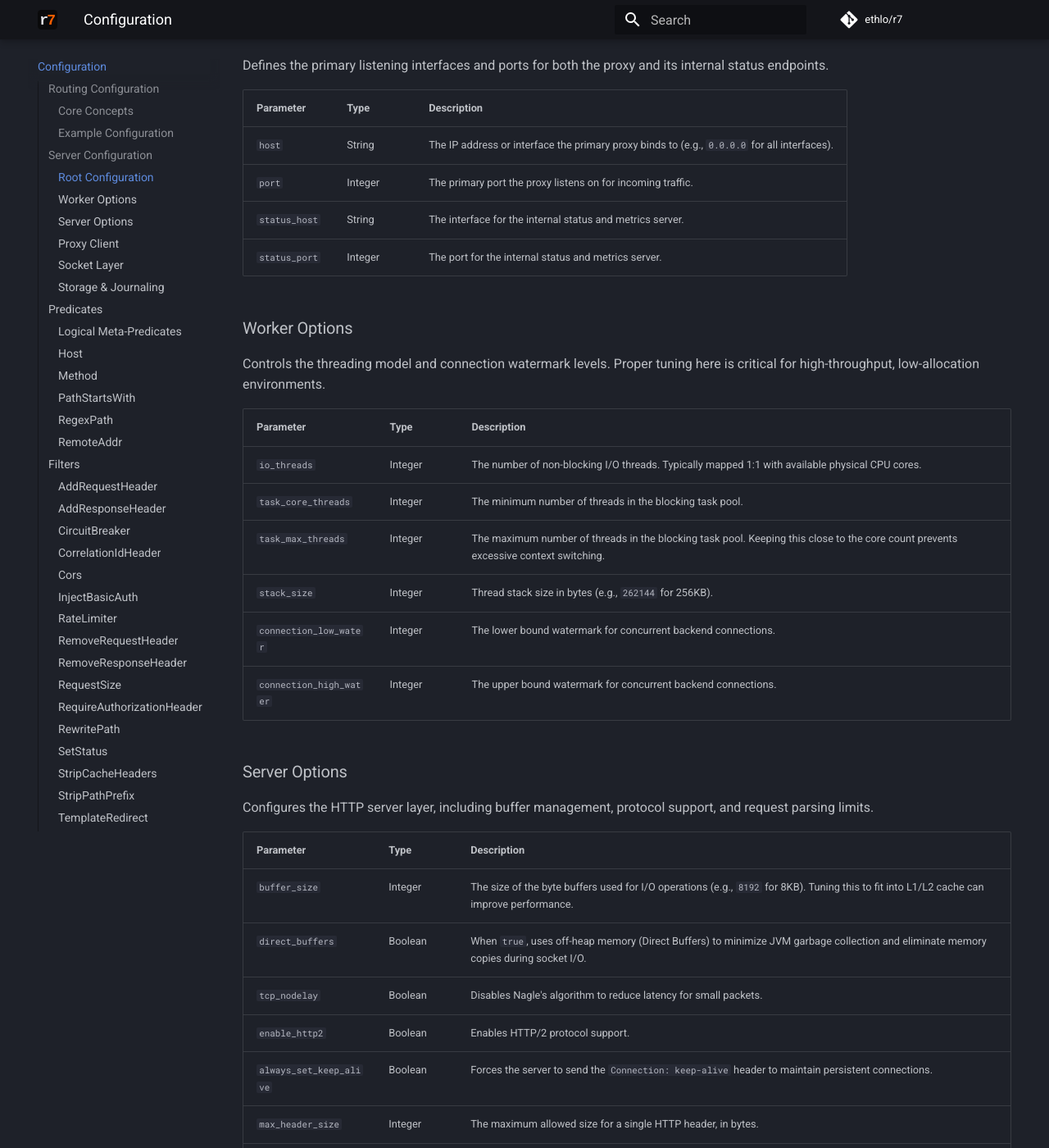
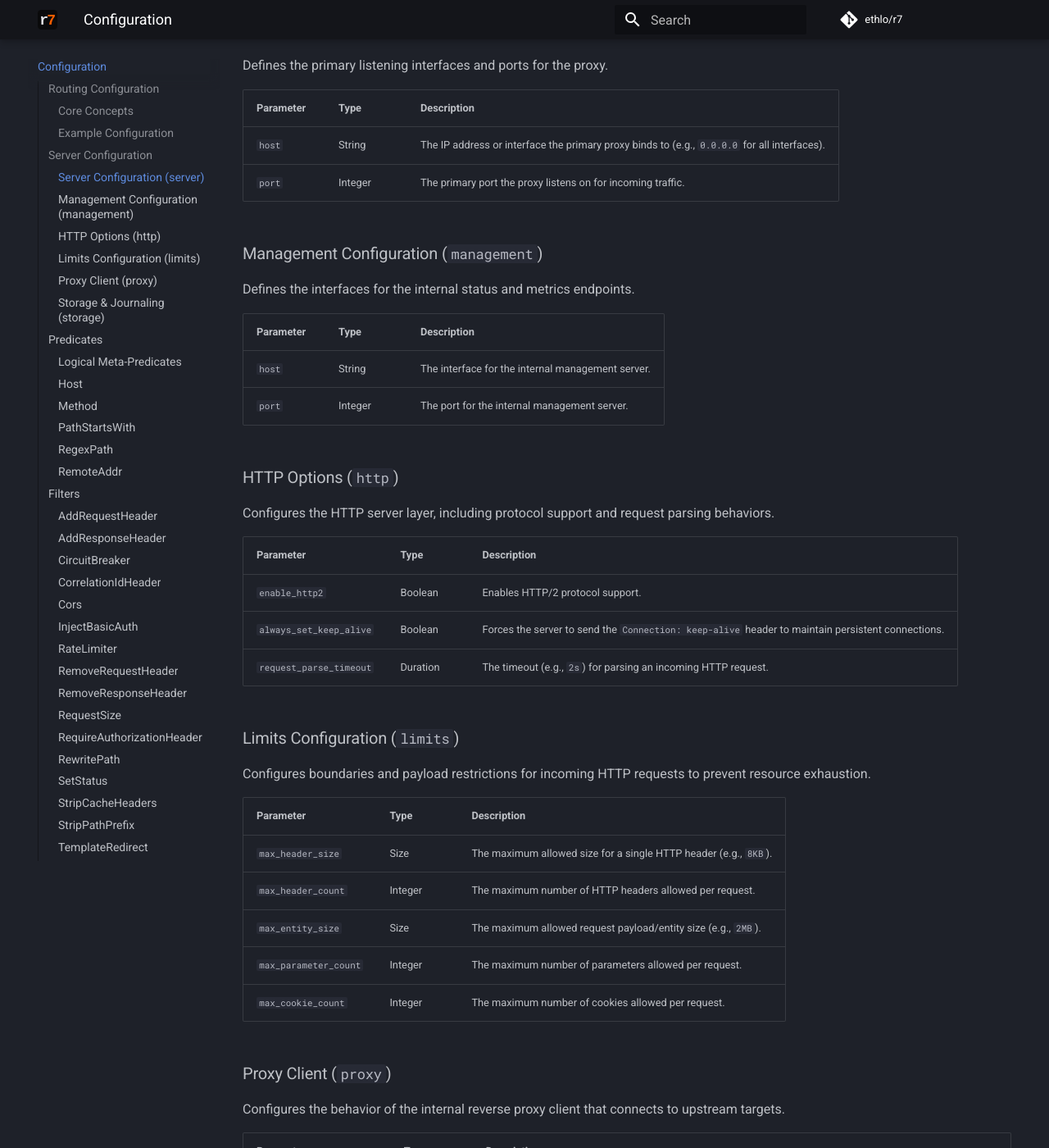
Before and after one commit to ethlo/r7, an MkDocs documentation site: the page built from docs/config.md, in a window 1280 px wide and 1400 px high, scrolled down 2666 px. Shown: the whole window at 82% size. Built offline with MkDocs 1.6.1 and Material for MkDocs 9.7.7, drawn with Linux system fonts in a browser that asks for light colours; comment, search, counter and statistics services are not loaded; some of the changed text lies outside the part shown.

Commit message:
Align config and documentation

````diff
--- a/docs/config.md
+++ b/docs/config.md
@@ -1,6 +1,7 @@
 # r7 Proxy Reference
 
 ## Routing Configuration
+
 The r7 proxy is configured using a declarative YAML file called `routes.yaml`. This configuration defines how incoming requests are matched, modified by filters, routed to upstream targets, and logged by the journaling system.
 The configuration supports environment variable interpolation (e.g., `${ENV_VAR:default_value}`), allowing you to use a single configuration structure across multiple environments.
 
@@ -16,6 +17,7 @@ The configuration supports environment variable interpolation (e.g., `${ENV_VAR:
 The following example demonstrates a standard r7 configuration, showcasing path routing, method restrictions, filter application, and conditional journaling.
 
 Sample `routing.yaml`
+
 ```yaml
 version: '{{git.rev.abbr}}'
 
@@ -62,10 +64,10 @@ routes:
       - RateLimiter:
           capacity: 5
           refill_tokens: 1
-          refill_period: PT2s
+          refill_period: 2s
       - CircuitBreaker:
           failure_threshold: 10
-          cooldown_period: PT12s
+          cooldown_period: 12s
       - AddResponseHeader:
           name: X-Powered-By
           value: Ethlo R7
@@ -87,7 +89,7 @@ routes:
   - id: home-assistant
     upstream:
       targets:
-        - url: [http://192.168.50.103:8123](http://192.168.50.103:8123)
+        - url: http://192.168.50.103:8123
     match:
         - PathStartsWith:
           prefix: /ha
@@ -102,82 +104,73 @@ routes:
           5xx: HEADERS
       response:
         level: HEADERS
+
 ```
 
 ## Server Configuration
 
-The `server.yaml` file controls the foundational infrastructure of the r7 proxy. This includes network binding, thread pool sizing, low-level socket behaviors, upstream connection pooling, and disk-backed storage configurations for journaling.
+The `server.yaml` file controls the foundational infrastructure of the r7 proxy. This includes network binding, HTTP limits, upstream connection pooling, and disk-backed storage configurations for journaling.
 
-### Root Configuration
+### Server Configuration (`server`)
 
-Defines the primary listening interfaces and ports for both the proxy and its internal status endpoints.
+Defines the primary listening interfaces and ports for the proxy.
 
 | Parameter | Type | Description |
 | --- | --- | --- |
 | `host` | String | The IP address or interface the primary proxy binds to (e.g., `0.0.0.0` for all interfaces). |
 | `port` | Integer | The primary port the proxy listens on for incoming traffic. |
-| `status_host` | String | The interface for the internal status and metrics server. |
-| `status_port` | Integer | The port for the internal status and metrics server. |
 
-### Worker Options
+### Management Configuration (`management`)
 
-Controls the threading model and connection watermark levels. Proper tuning here is critical for high-throughput, low-allocation environments.
+Defines the interfaces for the internal status and metrics endpoints.
 
 | Parameter | Type | Description |
 | --- | --- | --- |
-| `io_threads` | Integer | The number of non-blocking I/O threads. Typically mapped 1:1 with available physical CPU cores. |
-| `task_core_threads` | Integer | The minimum number of threads in the blocking task pool. |
-| `task_max_threads` | Integer | The maximum number of threads in the blocking task pool. Keeping this close to the core count prevents excessive context switching. |
-| `stack_size` | Integer | Thread stack size in bytes (e.g., `262144` for 256KB). |
-| `connection_low_water` | Integer | The lower bound watermark for concurrent backend connections. |
-| `connection_high_water` | Integer | The upper bound watermark for concurrent backend connections. |
+| `host` | String | The interface for the internal management server. |
+| `port` | Integer | The port for the internal management server. |
 
-### Server Options
+### HTTP Options (`http`)
 
-Configures the HTTP server layer, including buffer management, protocol support, and request parsing limits.
+Configures the HTTP server layer, including protocol support and request parsing behaviors.
 
 | Parameter | Type | Description |
 | --- | --- | --- |
-| `buffer_size` | Integer | The size of the byte buffers used for I/O operations (e.g., `8192` for 8KB). Tuning this to fit into L1/L2 cache can improve performance. |
-| `direct_buffers` | Boolean | When `true`, uses off-heap memory (Direct Buffers) to minimize JVM garbage collection and eliminate memory copies during socket I/O. |
-| `tcp_nodelay` | Boolean | Disables Nagle's algorithm to reduce latency for small packets. |
 | `enable_http2` | Boolean | Enables HTTP/2 protocol support. |
 | `always_set_keep_alive` | Boolean | Forces the server to send the `Connection: keep-alive` header to maintain persistent connections. |
-| `max_header_size` | Integer | The maximum allowed size for a single HTTP header, in bytes. |
+| `request_parse_timeout` | Duration | The timeout (e.g., `2s`) for parsing an incoming HTTP request. |
+
+### Limits Configuration (`limits`)
+
+Configures boundaries and payload restrictions for incoming HTTP requests to prevent resource exhaustion.
+
+| Parameter | Type | Description |
+| --- | --- | --- |
+| `max_header_size` | Size | The maximum allowed size for a single HTTP header (e.g., `8KB`). |
 | `max_header_count` | Integer | The maximum number of HTTP headers allowed per request. |
-| `request_parse_timeout` | Integer | The timeout in milliseconds for parsing an incoming HTTP request. |
+| `max_entity_size` | Size | The maximum allowed request payload/entity size (e.g., `2MB`). |
+| `max_parameter_count` | Integer | The maximum number of parameters allowed per request. |
+| `max_cookie_count` | Integer | The maximum number of cookies allowed per request. |
 
-### Proxy Client
+### Proxy Client (`proxy`)
 
 Configures the behavior of the internal reverse proxy client that connects to upstream targets.
 
 | Parameter | Type | Description |
 | --- | --- | --- |
-| `ttl` | Integer | The time-to-live in milliseconds for idle upstream connections in the pool. |
-| `max_request_time` | Integer | The absolute maximum time in milliseconds a proxy request is allowed to take before timing out. |
 | `connections_per_thread` | Integer | The maximum number of pooled upstream connections allowed *per worker thread*. |
 | `max_queue_size` | Integer | The maximum number of pending requests allowed to queue while waiting for an available upstream connection. |
+| `max_request_time` | Duration | The absolute maximum time (e.g., `60s`) a proxy request is allowed to take before timing out. |
+| `ttl` | Duration | The time-to-live (e.g., `30s`) for idle upstream connections in the pool. |
 
-### Socket Layer
-
-Low-level operating system socket configurations for the listener.
-
-| Parameter | Type | Description |
-| --- | --- | --- |
-| `tcp_nodelay` | Boolean | Disables Nagle's algorithm at the server socket level. |
-| `reuse_addresses` | Boolean | Enables `SO_REUSEADDR`, allowing the server to bind to an address/port that is currently in a `TIME_WAIT` state. |
-| `backlog` | Integer | The maximum OS-level queue length for incoming connection requests. |
-| `read_timeout` | Integer | The socket read timeout in milliseconds. |
-
-### Storage & Journaling
+### Storage & Journaling (`storage`)
 
 Configures the disk-backed storage mechanism used for high-speed request and response journaling.
 
 | Parameter | Type | Description |
 | --- | --- | --- |
 | `work_dir` | String | The directory path where the memory-mapped journal files are stored. |
+| `shard_size` | Size | The target size limit for a single journal shard (e.g., `200MB`). |
 | `shard_count` | Integer | The number of shards (files) to split the journal across to reduce lock contention and manage file sizes. |
-| `shard_size` | Integer | The target size limit in bytes for a single journal shard (e.g., `500000000` for 500MB). |
 | `pre_fault` | Boolean | When `true`, pre-allocates and forces the OS to fault the memory-mapped pages immediately, trading startup time for reduced runtime latency. |
 
 ---
@@ -209,7 +202,6 @@ match:
       - not:
           RemoteAddr:
             source: 10.0.0.0/8
-
 ```
 
 ### Host
@@ -276,7 +268,6 @@ filters:
       name: X-Custom-Header
       value: my-custom-value
       override: true
-
 ```
 
 ### AddResponseHeader
@@ -296,7 +287,6 @@ filters:
   - AddResponseHeader:
       name: X-Powered-By
       value: Ethlo R7
-
 ```
 
 ### CircuitBreaker
@@ -329,7 +318,6 @@ Automatically injects the gateway's internal request ID into both the upstream r
 ```yaml
 filters:
   - CorrelationIdHeader
-
 ```
 
 ### Cors
@@ -349,12 +337,11 @@ Handles Cross-Origin Resource Sharing (CORS). Intercepts `OPTIONS` preflight req
 ```yaml
 filters:
   - Cors:
-      allowed_origins: "[https://example.com](https://example.com), [https://app.example.com](https://app.example.com)"
+      allowed_origins: "https://example.com, https://app.example.com"
       allowed_methods: "GET, POST, PUT, DELETE, OPTIONS"
       allowed_headers: "Authorization, Content-Type"
       max_age: "3600"
       allow_credentials: true
-
 ```
 
 ### InjectBasicAuth
@@ -373,7 +360,6 @@ filters:
   - InjectBasicAuth:
       username: admin
       password: supersecretpassword
-
 ```
 
 ### RateLimiter
@@ -384,9 +370,9 @@ Provides token-bucket rate limiting based on the client's IP address or a custom
 | --- | --- | --- | --- |
 | `capacity` | Long | Yes | Maximum number of tokens the bucket can hold. |
 | `refill_tokens` | Long | Yes | Number of tokens added to the bucket per refill period. |
-| `refill_period` | Duration | Yes | The time interval for the token refill. |
+| `refill_period` | Duration | Yes | The time interval (e.g., `2s`) for the token refill. |
 | `max_buckets` | Long | No | Maximum number of buckets to track. Defaults to `10000`. |
-| `max_bucket_ttl` | Duration | No | Time-to-live for idle buckets. Defaults to `max(refillPeriod * 10, 30s)`. |
+| `max_bucket_ttl` | Duration | No | Time-to-live for idle buckets (e.g., `30s`). Defaults to `max(refillPeriod * 10, 30s)`. |
 
 **Example:**
 
@@ -395,8 +381,7 @@ filters:
   - RateLimiter:
       capacity: 5
       refill_tokens: 1
-      refill_period: PT2s
-
+      refill_period: 2s
 ```
 
 ### RemoveRequestHeader
@@ -413,7 +398,6 @@ Strips a specified HTTP header from the client request before it is forwarded to
 filters:
   - RemoveRequestHeader:
       name: X-Forwarded-Host
-
 ```
 
 ### RemoveResponseHeader
@@ -430,7 +414,6 @@ Strips a specified HTTP header from the upstream response before it is returned
 filters:
   - RemoveResponseHeader:
       name: Server
-
 ```
 
 ### RequestSize
@@ -439,15 +422,14 @@ Evaluates the `Content-Length` header of incoming requests. Rejects payloads exc
 
 | Parameter | Type | Required | Description |
 | --- | --- | --- | --- |
-| `max_bytes` | Long | Yes | The maximum allowed request size in bytes (must be > 0). |
+| `max_bytes` | Size | Yes | The maximum allowed request size formatted with a size suffix (e.g., `10MB`). |
 
 **Example:**
 
 ```yaml
 filters:
   - RequestSize:
-      max_bytes: 10485760 # 10MB
-
+      max_size: 10MB
 ```
 
 ### RequireAuthorizationHeader
@@ -461,7 +443,6 @@ Validates that incoming requests contain an `Authorization` header starting with
 ```yaml
 filters:
   - RequireAuthorizationHeader
-
 ```
 
 ### RewritePath
@@ -480,7 +461,6 @@ filters:
   - RewritePath:
       regexp: "^/api/v1/(.*)"
       replacement: "/$1"
-
 ```
 
 ### SetStatus
@@ -497,7 +477,6 @@ Overrides the HTTP response status code returned to the client, regardless of th
 filters:
   - SetStatus:
       status: 404
-
 ```
 
 ### StripCacheHeaders
@@ -511,7 +490,6 @@ Strips cache validation headers (`If-Modified-Since`, `If-None-Match`) and injec
 ```yaml
 filters:
   - StripCacheHeaders
-
 ```
 
 ### StripPathPrefix
@@ -528,7 +506,6 @@ Removes a specified number of structural path segments from the beginning of the
 filters:
   - StripPathPrefix:
       parts: 2
-
 ```
 
 ### TemplateRedirect
````
Also changed, not shown: other parts of docs/config.md (+2 -3 lines), 2 other files.
